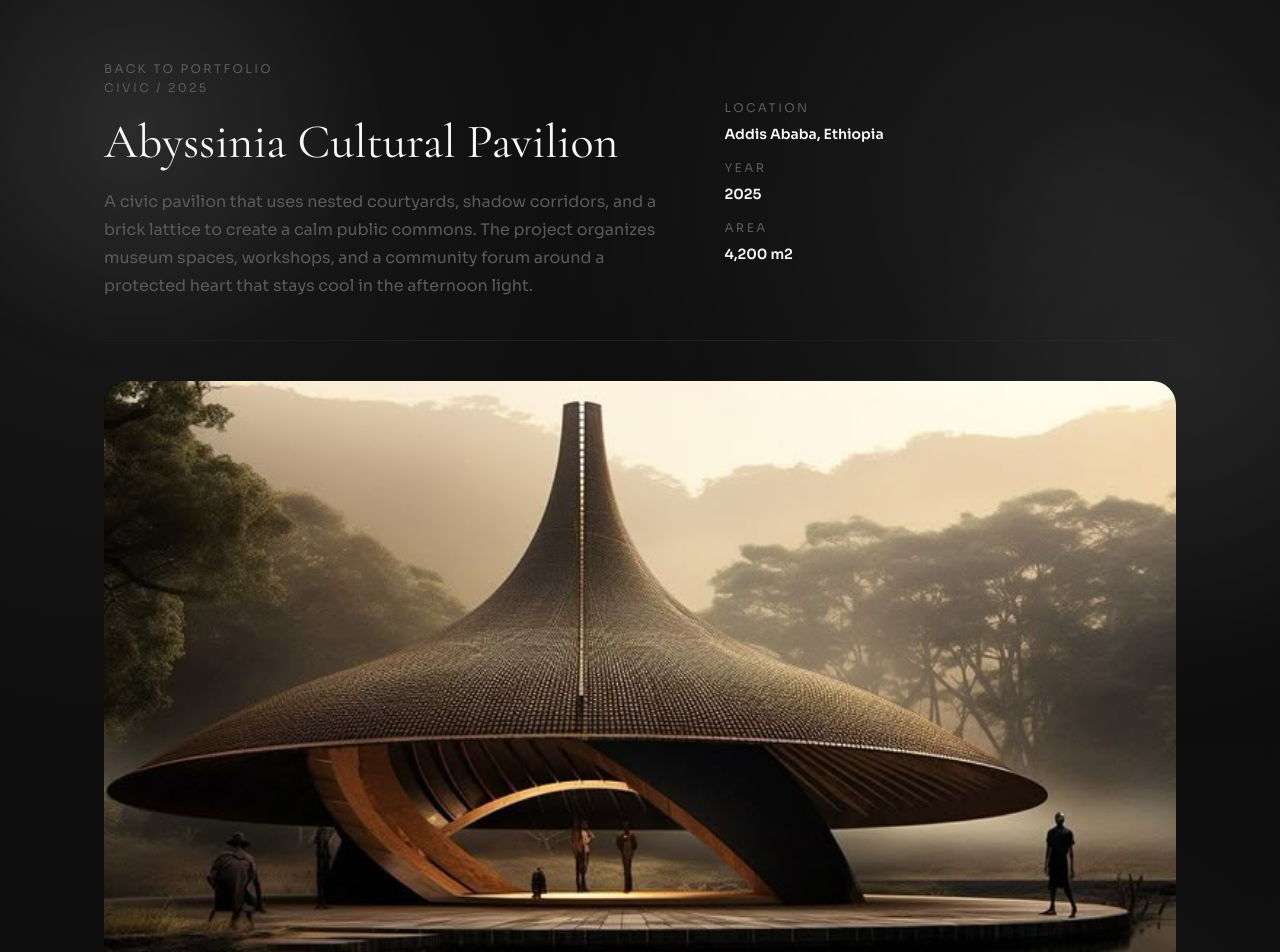
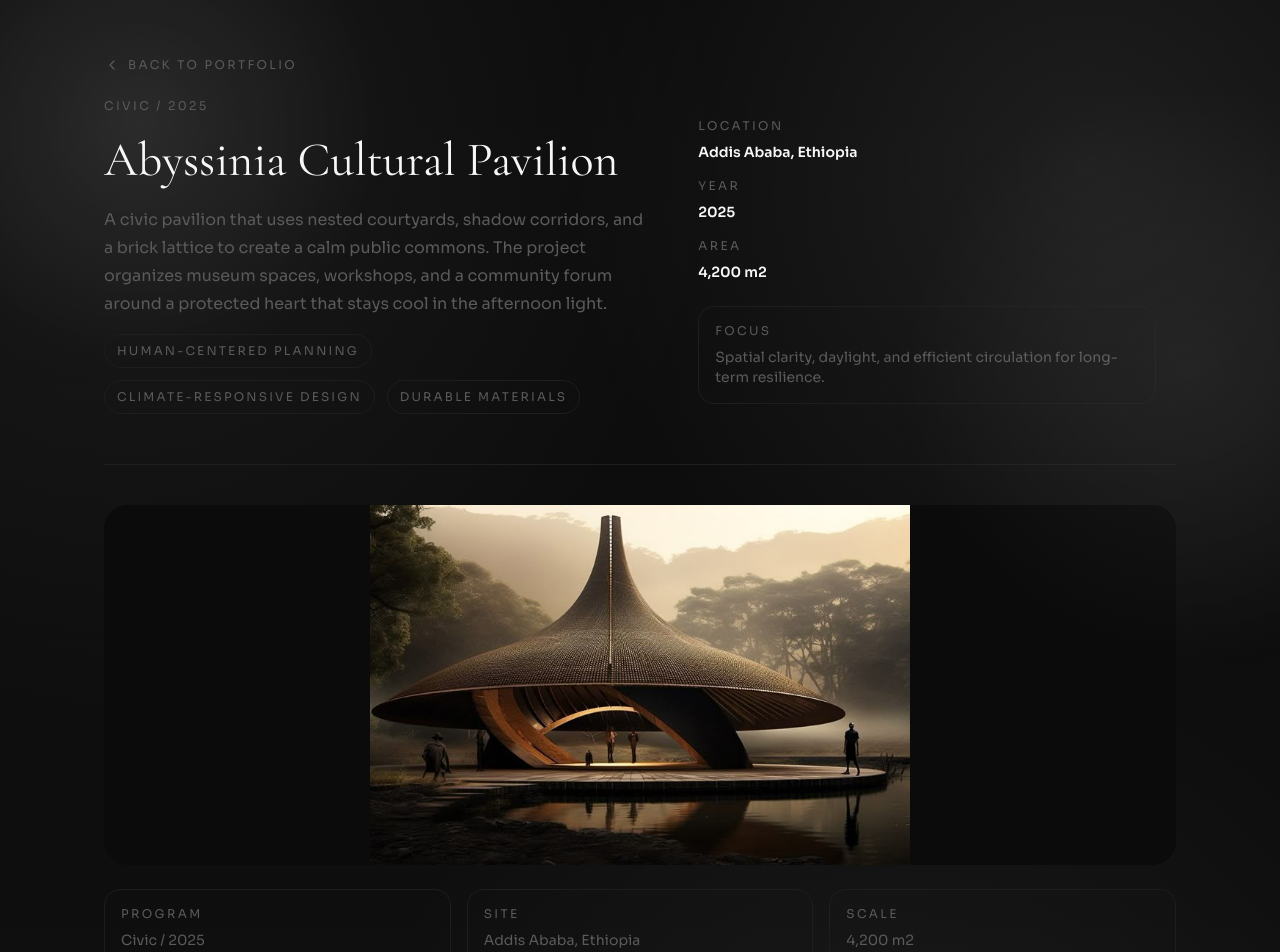
Before and after one commit to Chala751/dhuge-portfolio, a Next.js app: page /projects/abyssinia-cultural-pavilion in a window 1280 px wide. Shown: the top 952 px of the page. Built offline with nearby package versions, Linux system fonts and the light colour scheme.

Commit message:
detail done

```diff
--- a/app/globals.css
+++ b/app/globals.css
@@ -231,6 +231,20 @@ body {
   color: #111111;
 }
 
+.back-link {
+  display: inline-flex;
+  align-items: center;
+  gap: 8px;
+  font-size: 0.75rem;
+  text-transform: uppercase;
+  letter-spacing: 0.2em;
+  color: var(--muted);
+}
+
+.back-link:hover {
+  color: var(--paper);
+}
+
 .footer-shell {
   background: #f7f7f7;
   color: #111111;
--- a/app/projects/[slug]/page.tsx
+++ b/app/projects/[slug]/page.tsx
@@ -22,19 +22,30 @@ export default async function ProjectPage({ params }: ProjectPageProps) {
         <main className="page-shell">
             <div className="mx-auto max-w-6xl px-6 pb-16 pt-10 md:px-10 md:pt-14">
                 <header className="section-reveal space-y-6 border-b border-[var(--line)] pb-10">
-                    <Link
-                        href="/"
-                        className="text-xs uppercase tracking-[0.2em] text-[var(--muted)]"
-                    >
+                    <Link href="/" className="back-link">
+                        <svg viewBox="0 0 24 24" className="h-4 w-4" fill="none" stroke="currentColor" strokeWidth="1.8">
+                            <path strokeLinecap="round" strokeLinejoin="round" d="M15 18l-6-6 6-6" />
+                        </svg>
                         Back to portfolio
                     </Link>
-                    <div className="grid gap-6 md:grid-cols-[1.1fr_0.9fr]">
+                    <div className="grid gap-6 md:grid-cols-[1.05fr_0.95fr]">
                         <div className="space-y-4">
                             <p className="text-xs uppercase tracking-[0.2em] text-[var(--muted)]">{project.type}</p>
                             <h1 className="font-serif text-4xl leading-tight md:text-5xl">{project.name}</h1>
                             <p className="text-sm leading-7 text-[var(--muted)] md:text-base">
                                 {project.summary}
                             </p>
+                            <div className="flex flex-wrap gap-3 text-xs uppercase tracking-[0.18em] text-[var(--muted)]">
+                                <span className="rounded-full border border-[var(--line)] px-3 py-2">
+                                    Human-centered planning
+                                </span>
+                                <span className="rounded-full border border-[var(--line)] px-3 py-2">
+                                    Climate-responsive design
+                                </span>
+                                <span className="rounded-full border border-[var(--line)] px-3 py-2">
+                                    Durable materials
+                                </span>
+                            </div>
                         </div>
                         <div className="mono-card mono-card-light rounded-3xl p-5 text-sm">
                             <div className="grid gap-4">
@@ -51,6 +62,12 @@ export default async function ProjectPage({ params }: ProjectPageProps) {
                                     <p className="mt-2 font-semibold">{project.area}</p>
                                 </div>
                             </div>
+                            <div className="mt-6 rounded-2xl border border-[var(--line)] p-4">
+                                <p className="text-xs uppercase tracking-[0.2em] text-[var(--muted)]">Focus</p>
+                                <p className="mt-2 text-sm text-[var(--muted)]">
+                                    Spatial clarity, daylight, and efficient circulation for long-term resilience.
+                                </p>
+                            </div>
                         </div>
                     </div>
                 </header>
@@ -60,8 +77,22 @@ export default async function ProjectPage({ params }: ProjectPageProps) {
                         <img
                             src={project.image}
                             alt={project.name}
-                            className="h-auto w-full object-contain"
+                            className="h-auto max-h-[360px] w-full object-contain"
                         />
+                    </div>
+                    <div className="mt-6 grid gap-4 text-sm text-[var(--muted)] md:grid-cols-3">
+                        <div className="rounded-2xl border border-[var(--line)] p-4">
+                            <p className="text-xs uppercase tracking-[0.2em]">Program</p>
+                            <p className="mt-2">{project.type}</p>
+                        </div>
+                        <div className="rounded-2xl border border-[var(--line)] p-4">
+                            <p className="text-xs uppercase tracking-[0.2em]">Site</p>
+                            <p className="mt-2">{project.location}</p>
+                        </div>
+                        <div className="rounded-2xl border border-[var(--line)] p-4">
+                            <p className="text-xs uppercase tracking-[0.2em]">Scale</p>
+                            <p className="mt-2">{project.area}</p>
+                        </div>
                     </div>
                 </section>
 
```
